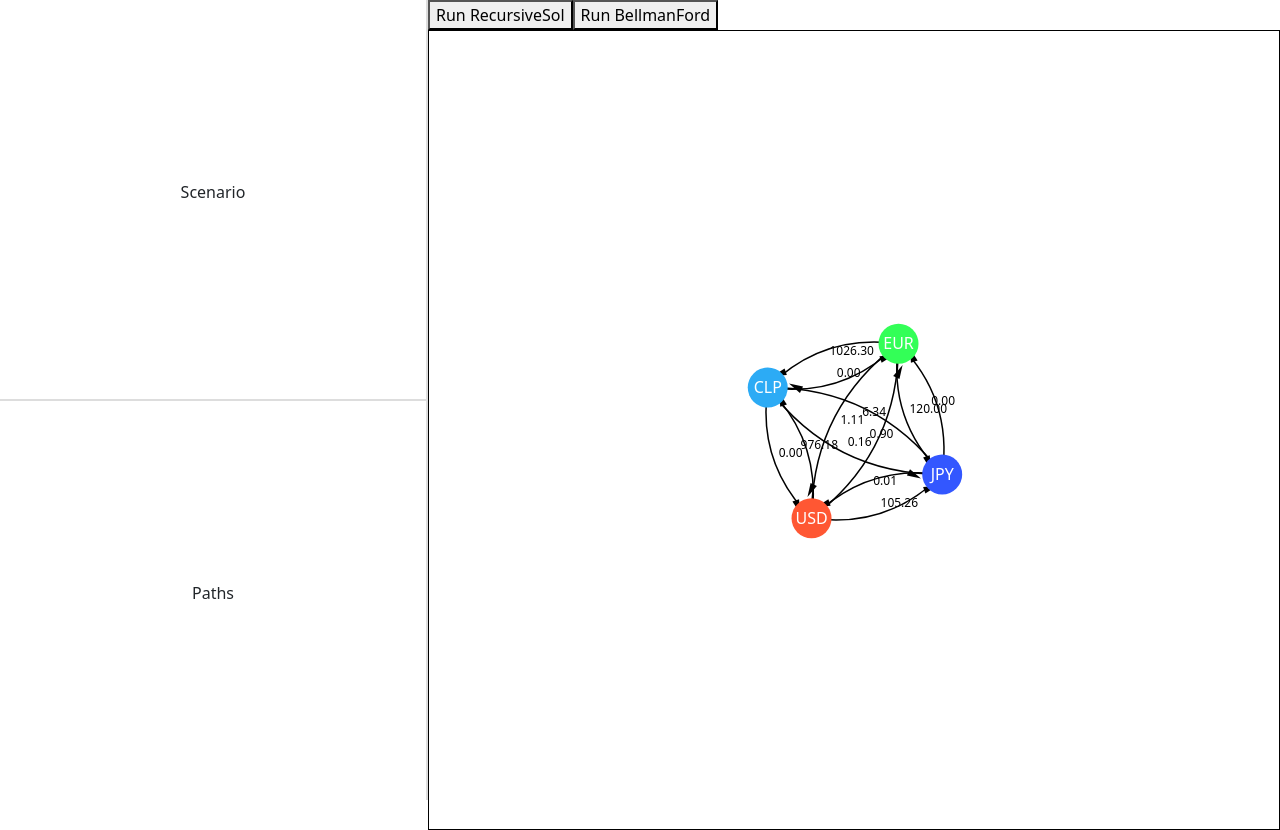
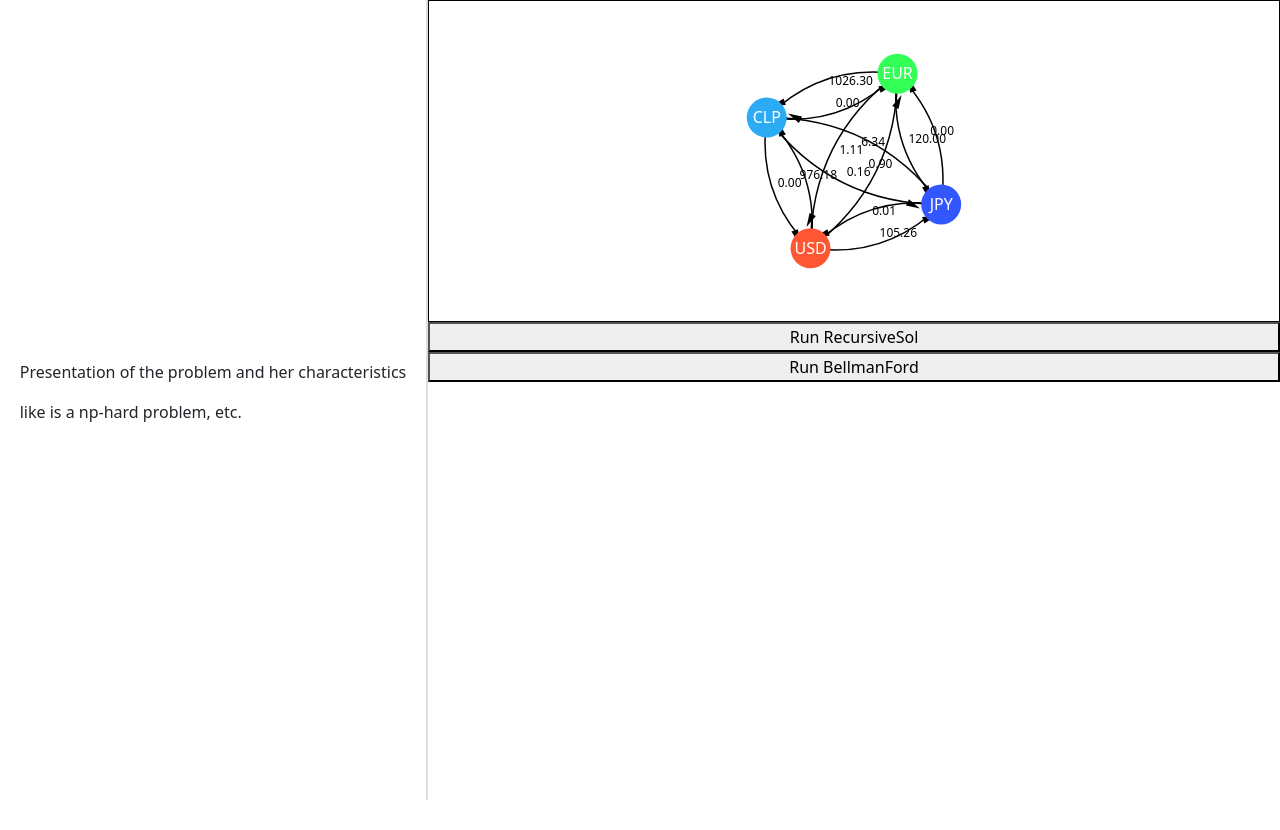
Before and after one commit to PabloTabilo/forex-market-opportunities, a React (Vite) app: page / in a window 1280 px wide. After the commit the page ends 800 px from the top, so only its background shows below. Built offline with nearby package versions, Linux system fonts and the light colour scheme.

Commit message:
fix: change distribution of views and add paths prints

```diff
--- a/src/App.css
+++ b/src/App.css
@@ -1,35 +1,54 @@
-.app-container{
+.app-container {
   display: flex;
-    height: 100vh;
+  height: 100vh; /* Full viewport height */
 }
 
-.left-panel{
+.left-panel {
   display: flex;
   flex-direction: column;
   flex: 1;
   border-right: 2px solid #ddd;
-    width: 25%;
+  overflow: auto; /* Allow scrolling if content overflows */
 }
 
-.scenario-container{
-    flex: 1;
-    border-bottom: 2px solid #ddd;
-    display: flex;
-    justify-content: center;
-    align-items: center;
-}
-
-.paths-container{
+.scenario-container {
   flex: 1;
   display: flex;
   justify-content: center;
   align-items: center;
 }
 
-.right-panel{
-    flex: 2;
+.right-panel {
   display: flex;
-    justify-content: center;
+  flex: 2; /* Right panel takes twice the space of the left panel */
+  height: 100%;
+}
+
+.area-container {
+  width: 100%;
+  height: 100%;
+  display: flex;
+  flex-direction: column;
+}
+
+.graph-controller-container {
+  width: 100%;
+  height: 100%;
+  display: flex;
+  flex-direction: column;
+}
+
+.graph-view-container {
+  flex: 1; /* 50% of height */
+  display: flex;
+  flex-direction: column;
+  justify-content: flex-start;
   align-items: center;
-    width: 75%;
+  border-bottom: 2px solid #ddd;
 }
+
+.paths-view-container {
+  flex: 1; /* 50% of height */
+  overflow: auto;
+  padding: 10px;
+}
--- a/src/App.tsx
+++ b/src/App.tsx
@@ -1,23 +1,22 @@
 import Area from "./components/Area";
 import Scenario from "./components/Scenario";
-import Paths from "./components/Paths";
 
 import './App.css';
 
 function App() {
   return (
     <div className="app-container">
+
       <div className="left-panel">
         <div className="scenario-container">
           <Scenario />
         </div>
-        <div className="paths-container">
-          <Paths />
-        </div>
       </div>
+
       <div className="right-panel">
         <Area />
       </div>
+
     </div>
   );
 }
--- a/src/components/Area.tsx
+++ b/src/components/Area.tsx
@@ -1,28 +1,10 @@
-import React, { useEffect, useRef, useState } from "react";
+import React from "react";
 import GraphController from "../controllers/GraphController";
 
 const Area: React.FC = () => {
-  const containerRef = useRef<HTMLDivElement>(null);
-  const [dimensions, setDimensions] = useState({ width: 640, height: 400 });
-
-  useEffect(() => {
-    if (!containerRef.current) return;
-
-    // Resize observer to track dimensions of the container
-    const resizeObserver = new ResizeObserver((entries) => {
-      const entry = entries[0];
-      const { width, height } = entry.contentRect;
-      setDimensions({ width, height });
-    });
-
-    resizeObserver.observe(containerRef.current);
-
-    return () => resizeObserver.disconnect();
-  }, []);
-
   return (
-    <div ref={containerRef} style={{ width: "100%", height: "100%" }}>
-      <GraphController width={dimensions.width} height={dimensions.height} />
+    <div className="area-container">
+      <GraphController />
     </div>
   );
 };
--- a/src/components/GraphView.tsx
+++ b/src/components/GraphView.tsx
@@ -2,15 +2,12 @@ import * as d3 from "d3";
 import React, { useEffect, useRef } from "react";
 import { Node, Edge } from "../models/GraphModel";
 
-
 interface GraphViewProps {
   nodes: Node[];
   edges: Edge[];
-  width: number;
-  height: number;
 }
 
-const GraphView: React.FC<GraphViewProps> = ({ nodes, edges, width, height }) => {
+const GraphView: React.FC<GraphViewProps> = ({ nodes, edges }) => {
   const svgRef = useRef<SVGSVGElement>(null);
 
   useEffect(() => {
@@ -20,6 +17,10 @@ const GraphView: React.FC<GraphViewProps> = ({ nodes, edges, width, height }) =>
 
     // Clear existing elements
     svg.selectAll("*").remove();
+
+    // Get dimensions of the SVG container
+    const width = svgRef.current.clientWidth;
+    const height = svgRef.current.clientHeight;
 
     // Initialize the simulation
     const simulation = d3.forceSimulation(nodes)
@@ -95,11 +96,9 @@ const GraphView: React.FC<GraphViewProps> = ({ nodes, edges, width, height }) =>
         const dr = Math.sqrt(dx * dx + dy * dy) * 0.5; // Curvature
 
         // Create a quadratic Bezier curve
-        return `
-          M${d.source.x},${d.source.y}
-          Q${d.source.x + dx / 2 - dy / 4},${d.source.y + dy / 2 + dx / 4}
-          ${d.target.x},${d.target.y}
-        `;
+        return `M${d.source.x},${d.source.y}
+                Q${d.source.x + dx / 2 - dy / 4},${d.source.y + dy / 2 + dx / 4}
+                ${d.target.x},${d.target.y}`;
       });
 
       arrow.attr("points", (d: any) => {
@@ -134,7 +133,6 @@ const GraphView: React.FC<GraphViewProps> = ({ nodes, edges, width, height }) =>
 
         return `${tipX},${tipY} ${leftX},${leftY} ${rightX},${rightY}`;
       });
-
 
       linkLabels
         .attr("x", (d: any) => {
@@ -174,9 +172,9 @@ const GraphView: React.FC<GraphViewProps> = ({ nodes, edges, width, height }) =>
     }
 
     return () => simulation.stop();
-  }, [nodes, edges, width, height]);
+  }, [nodes, edges]);
 
-  return <svg ref={svgRef} width={width} height={height} style={{ border: "1px solid black" }}></svg>;
+  return <svg ref={svgRef} style={{ width: "100%", height: "100%", border: "1px solid black" }}></svg>;
 };
 
 export default GraphView;
--- a/src/components/Paths.tsx
+++ b/src/components/Paths.tsx
@@ -1,7 +1,59 @@
-function Paths(){
-    return (
-        <p>Paths</p>
-    )
+import React, { useEffect, useRef } from "react";
+import * as d3 from "d3";
+
+interface PathsProps {
+  bellmanFordSolution: any; // Bellman-Ford solution
+  recursiveSolution: any; // Recursive solution
 }
 
+const Paths: React.FC<PathsProps> = ({ bellmanFordSolution, recursiveSolution }) => {
+  const svgRef = useRef<SVGSVGElement>(null);
+
+  useEffect(() => {
+    if (!svgRef.current) return;
+
+    const svg = d3.select(svgRef.current);
+    svg.selectAll("*").remove(); // Clear previous content
+
+    const drawPaths = (paths: any[], label: string, color: string, yOffset: number) => {
+      paths.forEach((path, index) => {
+        const accumulatedExchange = path.reduce(
+          (acc: number, edge: any) => acc * edge.weight,
+          1
+        );
+
+        svg
+          .append("text")
+          .attr("x", 10)
+          .attr("y", yOffset + index * 20)
+          .text(
+            `${label} ${index + 1}: ${path
+              .map((edge: any) => `${edge.from} -> ${edge.to}`)
+              .join(" -> ")}, Gain: ${
+              isNaN(accumulatedExchange) ? "N/A" : accumulatedExchange.toFixed(2)
+            }`
+          )
+          .attr("fill", color)
+          .attr("font-size", "12px");
+      });
+    };
+
+    // Draw Bellman-Ford solutions in blue
+    if (bellmanFordSolution?.paths) {
+      drawPaths(bellmanFordSolution.paths, "BF Path", "blue", 20);
+    }
+
+    // Draw Recursive solutions in green
+    if (recursiveSolution?.paths) {
+      drawPaths(recursiveSolution.paths, "Recursive Path", "green", 100);
+    }
+  }, [bellmanFordSolution, recursiveSolution]);
+
+  return (
+    <div style={{ width: "100%", height: "100%", overflow: "auto", padding: "10px" }}>
+      <svg ref={svgRef} style={{ width: "100%", height: "100%" }}></svg>
+    </div>
+  );
+};
+
 export default Paths;
--- a/src/components/Scenario.tsx
+++ b/src/components/Scenario.tsx
@@ -1,7 +1,10 @@
 function Scenario(){
     return (
-        <p>Scenario</p>
-    )
+        <div>
+            <p>Presentation of the problem and her characteristics</p>
+            <p>like is a np-hard problem, etc.</p>
+        </div>
+    );
 }
 
 export default Scenario;
--- a/src/controllers/GraphController.tsx
+++ b/src/controllers/GraphController.tsx
@@ -1,15 +1,12 @@
 import React, { useState } from "react";
 import GraphView from "../components/GraphView";
+import Paths from "../components/Paths"; // Import the Paths component
 import { GraphModel, Node, Edge } from "../models/GraphModel";
 import { Solve } from "../models/Solve";
 import {BellmanFord} from '../models/BellmanFord';
 
-interface GraphControllerProps {
-  width: number;
-  height: number;
-}
 
-const GraphController: React.FC<GraphControllerProps> = ({ width, height }) => {
+const GraphController: React.FC = () => {
     // we can start with USD
     const initialNodes: Node[] = [
         { id: 0, x: 350, y: 550, label: "USD", color: "#FF5733" },
@@ -39,6 +36,8 @@ const GraphController: React.FC<GraphControllerProps> = ({ width, height }) => {
     ];
 
   const [graph] = useState(new GraphModel(initialNodes, initialEdges));
+  const [bellmanFordSolution, setBellmanFordSolution] = useState<any>(null); // Store Bellman-Ford solution
+  const [recursiveSolution, setRecursiveSolution] = useState<any>(null); // Store Recursive solution
 
   const runSolve = () => {
     const adjacencyMatrix = graph.getAdjacencyMatrix();
@@ -46,6 +45,7 @@ const GraphController: React.FC<GraphControllerProps> = ({ width, height }) => {
     const nodes = graph.getMapNodeid();
     console.log(nodes)
     const sol = Solve(adjacencyMatrix, 0);
+    setRecursiveSolution(sol); // Pass Recursive solution to Paths
     console.log(sol);
   };
 
@@ -55,19 +55,29 @@ const GraphController: React.FC<GraphControllerProps> = ({ width, height }) => {
     const nodes = graph.getMapNodeid();
     console.log(nodes)
     const sol = BellmanFord(adjacencyMatrix, 0);
+    setBellmanFordSolution(sol); // Pass Bellman-Ford solution to Paths
     console.log(sol);
   };
 
   return (
-    <div>
+    <div className="graph-area-container">
+      <div className="area-container">
+
+        <GraphView
+          nodes={graph.getNodes()}
+          edges={graph.getEdges()}
+        />
+
         <button onClick={runSolve}>Run RecursiveSol</button>
         <button onClick={runBF}>Run BellmanFord</button>
-        <GraphView
-            nodes={graph.getNodes()}
-            edges={graph.getEdges()}
-            width={width}
-            height={height}
+      </div>
+
+      <div className="paths-container">
+        <Paths
+          bellmanFordSolution={bellmanFordSolution}
+          recursiveSolution={recursiveSolution}
         />
+      </div>
     </div>
   );
 };
```
Lines whose indentation alone changed are shown as unchanged.
